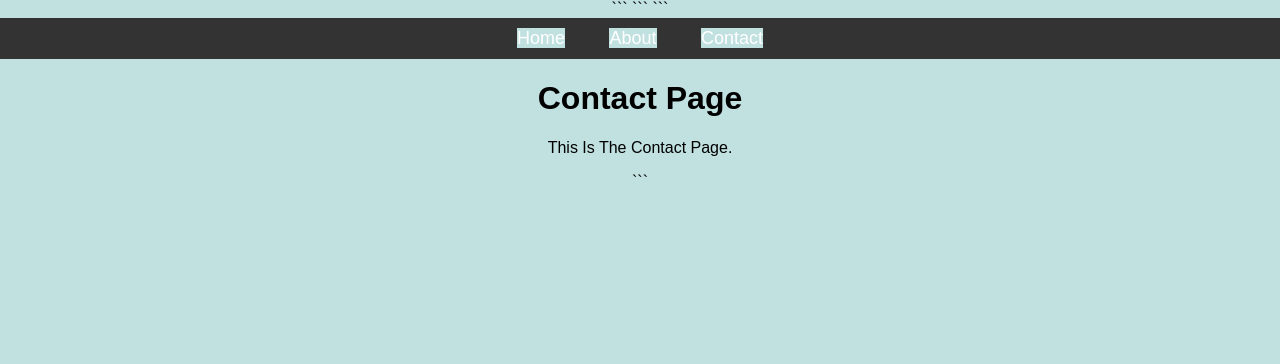
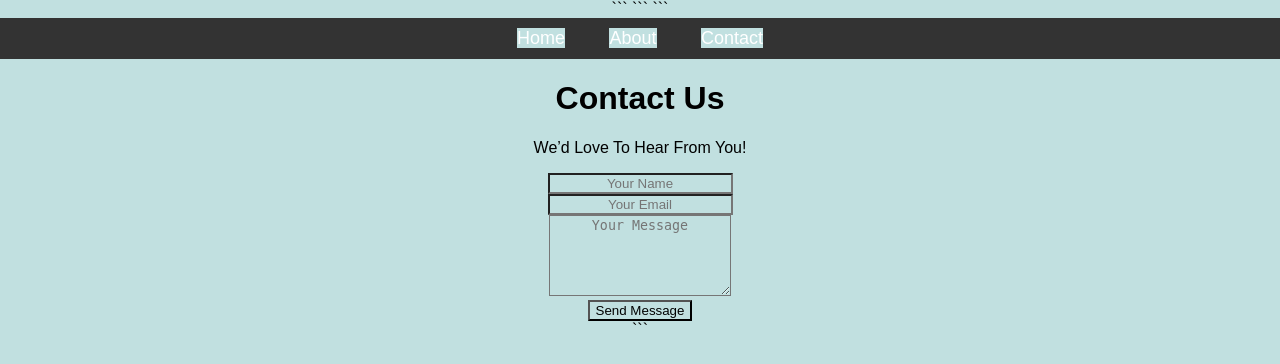
Before and after one commit to biswarupbiswas05-debug/Django, a Django app: page /newapp/contact/ in a window 1280 px wide. Shown: the top 364 px of the page. Run offline with Django 5.2, Linux system fonts and the light colour scheme.

Commit message:
last commit

```diff
--- a/day-4/myWebsite/templates/website/contact.html
+++ b/day-4/myWebsite/templates/website/contact.html
@@ -3,6 +3,24 @@
 {% block title %}Contact{% endblock %}
 
 {% block content %}
-<h1>Contact Page</h1>
-<p>This is the contact page.</p>
+<div class="contact-container">
+    <h1>Contact Us</h1>
+    <p class="subtitle">We’d love to hear from you!</p>
+
+    <form class="contact-form">
+        <div class="form-group">
+            <input type="text" placeholder="Your Name" required>
+        </div>
+
+        <div class="form-group">
+            <input type="email" placeholder="Your Email" required>
+        </div>
+
+        <div class="form-group">
+            <textarea rows="5" placeholder="Your Message" required></textarea>
+        </div>
+
+        <button type="submit">Send Message</button>
+    </form>
+</div>
 {% endblock %}
```
Also changed, not shown: day-4/myWebsite/db.sqlite3.
